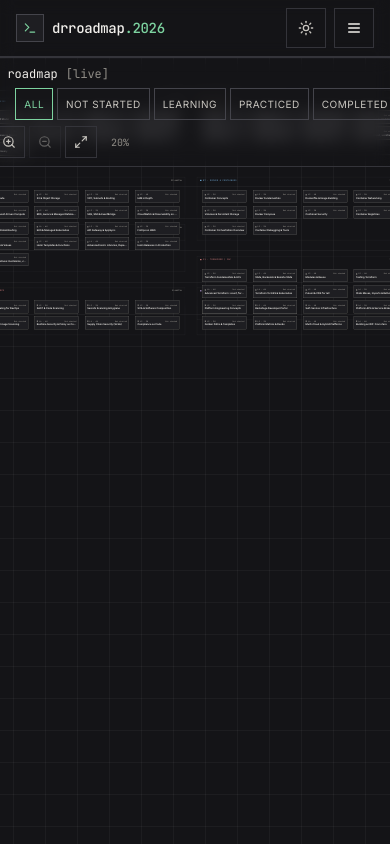
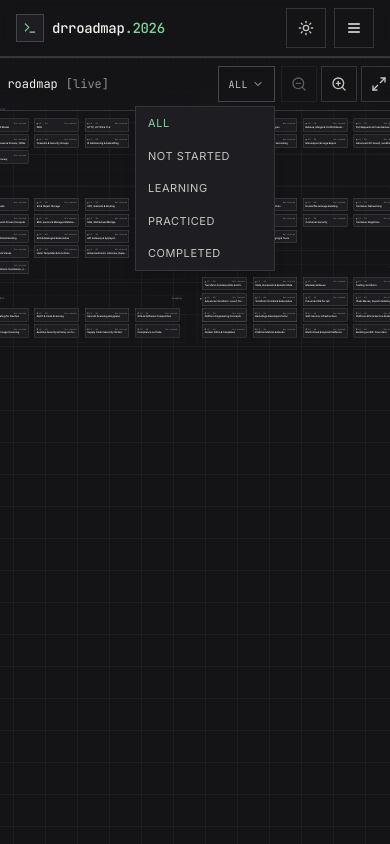
Before and after one commit to YogeshxSaini/devops-roadmap-2026, a Next.js app: page /roadmap in a window 390 px wide. Both pictures are taken after a click on the button "ALL". Shown: the top 844 px of the page. Built offline with nearby package versions, Linux system fonts and the light colour scheme.

Commit message:
fix(roadmap): pinch-zoom, double-tap to open, mobile filter dropdown, bottom-sheet panel

```diff
--- a/src/components/roadmap/InteractiveRoadmap.tsx
+++ b/src/components/roadmap/InteractiveRoadmap.tsx
@@ -1,13 +1,13 @@
 'use client';
 
-import { useEffect, useMemo, useRef, useState } from 'react';
+import { useCallback, useEffect, useMemo, useRef, useState } from 'react';
 import { useRouter } from 'next/navigation';
 import { useProgress } from '@/components/layout/ProgressProvider';
 import { setStatus } from '@/lib/progress';
 import { getRoadmapLayout, NODE_DIMENSIONS } from './layout';
 import type { SkillStatus } from '@/lib/types';
 import { CATEGORY_META } from '@/lib';
-import { ZoomIn, ZoomOut, Maximize2, Filter, X } from 'lucide-react';
+import { ZoomIn, ZoomOut, Maximize2, ChevronDown, X } from 'lucide-react';
 import { cn } from '@/lib/utils';
 
 const STATUS_COLOR: Record<SkillStatus, string> = {
@@ -25,7 +25,12 @@ const STATUS_LABEL: Record<SkillStatus, string> = {
 };
 
 const MIN_ZOOM = 0.2;
-const MAX_ZOOM = 1.5;
+const MAX_ZOOM = 2.5;
+const DOUBLE_TAP_MS = 300;
+const DOUBLE_TAP_DIST = 18;
+
+type Filter = 'all' | SkillStatus;
+const FILTERS: readonly Filter[] = ['all', 'not-started', 'learning', 'practiced', 'completed'];
 
 export function InteractiveRoadmap() {
   const router = useRouter();
@@ -35,10 +40,18 @@ export function InteractiveRoadmap() {
   const [fitZoom, setFitZoom] = useState(0.55);
   const [pan, setPan] = useState({ x: 0, y: 0 });
   const [isPanning, setIsPanning] = useState(false);
-  const [panStart, setPanStart] = useState({ x: 0, y: 0, panX: 0, panY: 0 });
-  const [filter, setFilter] = useState<'all' | SkillStatus>('all');
+  const panStartRef = useRef({ x: 0, y: 0, panX: 0, panY: 0 });
+  const [filter, setFilter] = useState<Filter>('all');
+  const [filterOpen, setFilterOpen] = useState(false);
   const [hovered, setHovered] = useState<string | null>(null);
   const [selected, setSelected] = useState<string | null>(null);
+
+  // Pinch-to-zoom state, kept in refs so we can read the live values inside
+  // touch event handlers without re-binding listeners on every change.
+  const pinchRef = useRef<{ dist: number; zoom: number; pan: { x: number; y: number }; midX: number; midY: number } | null>(null);
+
+  // Double-tap detection on touch: single tap selects, double tap opens.
+  const lastTapRef = useRef<{ id: string | null; t: number; x: number; y: number }>({ id: null, t: 0, x: 0, y: 0 });
 
   const layout = useMemo(() => getRoadmapLayout(progress), [progress]);
 
@@ -47,56 +60,103 @@ export function InteractiveRoadmap() {
     return layout.nodes.filter((n) => n.status === filter);
   }, [layout, filter]);
 
-  const handleFit = () => {
+  const handleFit = useCallback(() => {
     if (!containerRef.current) return;
     const cw = containerRef.current.clientWidth;
     const ch = containerRef.current.clientHeight;
-    const zX = (cw - 80) / layout.bounds.width;
+    if (cw === 0 || ch === 0) return;
+    const zX = (cw - 48) / layout.bounds.width;
     const zY = (ch - 80) / layout.bounds.height;
     const fit = Math.max(MIN_ZOOM, Math.min(zX, zY, 1));
     setFitZoom(fit);
     setZoom(fit);
     setPan({
       x: (cw - layout.bounds.width * fit) / 2,
-      y: 40,
+      y: 48,
     });
-  };
+  }, [layout.bounds.width, layout.bounds.height]);
 
+  // Refit on first measurement and whenever the container resizes
+  // (orientation change, browser chrome show/hide on mobile, layout shift).
   useEffect(() => {
+    const el = containerRef.current;
+    if (!el) return;
     handleFit();
-    // eslint-disable-next-line react-hooks/exhaustive-deps
-  }, [layout.bounds.width, layout.bounds.height]);
+    if (typeof ResizeObserver === 'undefined') return;
+    const ro = new ResizeObserver(() => handleFit());
+    ro.observe(el);
+    return () => ro.disconnect();
+  }, [handleFit]);
 
   const onMouseDown = (e: React.MouseEvent) => {
     if ((e.target as HTMLElement).closest('button[data-node]')) return;
     setIsPanning(true);
-    setPanStart({ x: e.clientX, y: e.clientY, panX: pan.x, panY: pan.y });
+    panStartRef.current = { x: e.clientX, y: e.clientY, panX: pan.x, panY: pan.y };
   };
 
   const onMouseMove = (e: React.MouseEvent) => {
     if (!isPanning) return;
-    setPan({ x: panStart.panX + (e.clientX - panStart.x), y: panStart.panY + (e.clientY - panStart.y) });
+    setPan({
+      x: panStartRef.current.panX + (e.clientX - panStartRef.current.x),
+      y: panStartRef.current.panY + (e.clientY - panStartRef.current.y),
+    });
   };
 
   const onMouseUp = () => setIsPanning(false);
 
-  // Touch support: single-finger pan, pinch ignored (wheel zoom still works on
-  // devices that report wheel from trackpad). Tap on a node still triggers click
-  // via the button's own onClick — we only intercept when starting on the
-  // background.
+  // Touch: single-finger pans the canvas, two-finger pinch zooms. Tap on a
+  // node still triggers the button's own click — we only intercept when the
+  // touch starts on the background, and a quick double-tap on a node
+  // navigates to the skill detail page.
   const onTouchStart = (e: React.TouchEvent) => {
-    if ((e.target as HTMLElement).closest('button[data-node]')) return;
+    if (e.touches.length === 2) {
+      // Start pinch: capture current distance and zoom.
+      e.preventDefault();
+      const [a, b] = [e.touches[0], e.touches[1]];
+      const dist = Math.hypot(a.clientX - b.clientX, a.clientY - b.clientY);
+      const midX = (a.clientX + b.clientX) / 2;
+      const midY = (a.clientY + b.clientY) / 2;
+      pinchRef.current = { dist, zoom, pan: { ...pan }, midX, midY };
+      setIsPanning(false);
+      return;
+    }
     if (e.touches.length !== 1) return;
     const t = e.touches[0];
+    // Don't pan if the user started on a node — let the button handle taps.
+    if ((e.target as HTMLElement).closest('button[data-node]')) return;
     setIsPanning(true);
-    setPanStart({ x: t.clientX, y: t.clientY, panX: pan.x, panY: pan.y });
+    panStartRef.current = { x: t.clientX, y: t.clientY, panX: pan.x, panY: pan.y };
   };
+
   const onTouchMove = (e: React.TouchEvent) => {
+    if (e.touches.length === 2 && pinchRef.current) {
+      e.preventDefault();
+      const [a, b] = [e.touches[0], e.touches[1]];
+      const dist = Math.hypot(a.clientX - b.clientX, a.clientY - b.clientY);
+      const midX = (a.clientX + b.clientX) / 2;
+      const midY = (a.clientY + b.clientY) / 2;
+      const start = pinchRef.current;
+      const ratio = dist / start.dist;
+      const nextZoom = Math.max(fitZoom, Math.min(MAX_ZOOM, start.zoom * ratio));
+      // Keep the pinch midpoint stable in screen space while zooming.
+      const dx = (midX - start.midX) / nextZoom;
+      const dy = (midY - start.midY) / nextZoom;
+      setZoom(nextZoom);
+      setPan({ x: start.pan.x - dx * nextZoom + (midX - start.midX), y: start.pan.y - dy * nextZoom + (midY - start.midY) });
+      return;
+    }
     if (!isPanning || e.touches.length !== 1) return;
     const t = e.touches[0];
-    setPan({ x: panStart.panX + (t.clientX - panStart.x), y: panStart.panY + (t.clientY - panStart.y) });
+    setPan({
+      x: panStartRef.current.panX + (t.clientX - panStartRef.current.x),
+      y: panStartRef.current.panY + (t.clientY - panStartRef.current.y),
+    });
   };
-  const onTouchEnd = () => setIsPanning(false);
+
+  const onTouchEnd = () => {
+    setIsPanning(false);
+    pinchRef.current = null;
+  };
 
   const onWheel = (e: React.WheelEvent) => {
     e.preventDefault();
@@ -110,8 +170,33 @@ export function InteractiveRoadmap() {
   const onZoomIn = () => setZoom((z) => Math.min(MAX_ZOOM, z + 0.1));
   const onZoomOut = () => setZoom((z) => Math.max(fitZoom, z - 0.1));
 
+  // On touch devices the button's onClick fires after a successful double-tap
+  // detection in onNodeTouchStart, so we only need to open the panel on tap.
+  // On mouse, every click opens the panel; doubleClick is wired separately.
   const onNodeClick = (id: string) => {
     setSelected(id);
+  };
+
+  // Track tap coordinates for double-tap distance check. If the user double-
+  // taps on the same node within DOUBLE_TAP_MS and within DOUBLE_TAP_DIST, we
+  // navigate immediately and suppress the subsequent click that would just
+  // open the panel.
+  const onNodeTouchStart = (id: string, e: React.TouchEvent) => {
+    if (e.touches.length !== 1) return;
+    const now = Date.now();
+    const t = e.touches[0];
+    const last = lastTapRef.current;
+    if (
+      last.id === id &&
+      now - last.t < DOUBLE_TAP_MS &&
+      Math.hypot(t.clientX - last.x, t.clientY - last.y) < DOUBLE_TAP_DIST
+    ) {
+      e.preventDefault();
+      lastTapRef.current = { id: null, t: 0, x: 0, y: 0 };
+      router.push(`/skills/${id}`);
+    } else {
+      lastTapRef.current = { id, t: now, x: t.clientX, y: t.clientY };
+    }
   };
 
   const onNodeDouble = (id: string) => {
@@ -124,6 +209,8 @@ export function InteractiveRoadmap() {
 
   const selectedNode = selected ? layout.nodes.find((n) => n.id === selected) : null;
 
+  const filterLabel = filter === 'all' ? 'All' : STATUS_LABEL[filter as SkillStatus];
+
   return (
     <div className="relative w-full h-[calc(100vh-3.5rem)] bg-bg-base border border-border-subtle overflow-hidden">
       {/* Header / controls */}
@@ -133,8 +220,54 @@ export function InteractiveRoadmap() {
           <span className="hidden sm:inline"> --interactive</span>
           <span className="text-fg-dim ml-2">[{hydrated ? 'live' : 'loading'}]</span>
         </div>
-        <div className="ml-auto flex flex-wrap items-center gap-1">
-          {(['all', 'not-started', 'learning', 'practiced', 'completed'] as const).map((f) => (
+
+        {/* Filter: dropdown on mobile (saves horizontal space), inline chips on sm+ */}
+        <div className="ml-auto flex items-center gap-1">
+          <div className="relative sm:hidden">
+            <button
+              onClick={() => setFilterOpen((o) => !o)}
+              aria-haspopup="listbox"
+              aria-expanded={filterOpen}
+              className="inline-flex items-center justify-center gap-1 min-h-[36px] text-mono text-[10px] px-2.5 py-1 border border-border text-fg-muted uppercase tracking-wider"
+            >
+              <span>{filterLabel}</span>
+              <ChevronDown className="w-3 h-3" />
+            </button>
+            {filterOpen && (
+              <>
+                <button
+                  aria-label="Close filter"
+                  className="fixed inset-0 z-10 cursor-default"
+                  onClick={() => setFilterOpen(false)}
+                />
+                <ul
+                  role="listbox"
+                  className="absolute right-0 top-full mt-1 z-20 min-w-[140px] bg-bg-raised border border-border-subtle shadow-lg"
+                >
+                  {FILTERS.map((f) => (
+                    <li key={f}>
+                      <button
+                        onClick={() => {
+                          setFilter(f);
+                          setFilterOpen(false);
+                        }}
+                        className={cn(
+                          'w-full text-left text-mono text-[11px] px-3 py-2 uppercase tracking-wider',
+                          filter === f ? 'text-accent bg-accent/10' : 'text-fg-muted hover:text-fg-primary'
+                        )}
+                        role="option"
+                        aria-selected={filter === f}
+                      >
+                        {f === 'all' ? 'All' : f.replace('-', ' ')}
+                      </button>
+                    </li>
+                  ))}
+                </ul>
+              </>
+            )}
+          </div>
+          <div className="hidden sm:flex flex-wrap items-center gap-1">
+            {FILTERS.map((f) => (
               <button
                 key={f}
                 onClick={() => setFilter(f)}
@@ -149,35 +282,37 @@ export function InteractiveRoadmap() {
               </button>
             ))}
           </div>
+        </div>
+
         <div className="hidden sm:block w-px h-5 bg-border-subtle mx-1" />
         <div className="flex items-center gap-1">
-          <button
-            onClick={onZoomIn}
-            className="inline-flex items-center justify-center min-h-[32px] min-w-[32px] p-1.5 border border-border-subtle text-fg-muted hover:text-fg-primary"
-            aria-label="Zoom in"
-          >
-            <ZoomIn className="w-3.5 h-3.5" />
-          </button>
           <button
             onClick={onZoomOut}
             disabled={zoom <= fitZoom + 0.001}
             className={cn(
-              'inline-flex items-center justify-center min-h-[32px] min-w-[32px] p-1.5 border border-border-subtle text-fg-muted hover:text-fg-primary',
+              'inline-flex items-center justify-center min-h-[36px] min-w-[36px] sm:min-h-[32px] sm:min-w-[32px] p-1.5 border border-border-subtle text-fg-muted hover:text-fg-primary',
               zoom <= fitZoom + 0.001 && 'opacity-40 cursor-not-allowed hover:text-fg-muted'
             )}
             aria-label="Zoom out"
           >
-            <ZoomOut className="w-3.5 h-3.5" />
+            <ZoomOut className="w-4 h-4 sm:w-3.5 sm:h-3.5" />
+          </button>
+          <button
+            onClick={onZoomIn}
+            className="inline-flex items-center justify-center min-h-[36px] min-w-[36px] sm:min-h-[32px] sm:min-w-[32px] p-1.5 border border-border-subtle text-fg-muted hover:text-fg-primary"
+            aria-label="Zoom in"
+          >
+            <ZoomIn className="w-4 h-4 sm:w-3.5 sm:h-3.5" />
           </button>
           <button
             onClick={handleFit}
-            className="inline-flex items-center justify-center min-h-[32px] min-w-[32px] p-1.5 border border-border-subtle text-fg-muted hover:text-fg-primary"
-            aria-label="Fit"
+            className="inline-flex items-center justify-center min-h-[36px] min-w-[36px] sm:min-h-[32px] sm:min-w-[32px] p-1.5 border border-border-subtle text-fg-muted hover:text-fg-primary"
+            aria-label="Fit to view"
           >
-            <Maximize2 className="w-3.5 h-3.5" />
+            <Maximize2 className="w-4 h-4 sm:w-3.5 sm:h-3.5" />
           </button>
         </div>
-        <div className="text-mono text-[10px] text-fg-dim px-2 whitespace-nowrap">
+        <div className="text-mono text-[10px] text-fg-dim px-2 whitespace-nowrap hidden xs:inline">
           {Math.round(zoom * 100)}%
         </div>
       </div>
@@ -185,7 +320,7 @@ export function InteractiveRoadmap() {
       {/* Canvas */}
       <div
         ref={containerRef}
-        className={cn('absolute inset-0 pt-12 cursor-grab', isPanning && 'cursor-grabbing')}
+        className={cn('absolute inset-0 pt-14 sm:pt-12 cursor-grab', isPanning && 'cursor-grabbing')}
         onMouseDown={onMouseDown}
         onMouseMove={onMouseMove}
         onMouseUp={onMouseUp}
@@ -251,6 +386,7 @@ export function InteractiveRoadmap() {
                 onMouseEnter={() => setHovered(n.id)}
                 onMouseLeave={() => setHovered((h) => (h === n.id ? null : h))}
                 onClick={() => onNodeClick(n.id)}
+                onTouchStart={(e) => onNodeTouchStart(n.id, e)}
                 onDoubleClick={() => onNodeDouble(n.id)}
                 className={cn(
                   'absolute text-left transition-shadow border bg-bg-raised',
@@ -284,9 +420,15 @@ export function InteractiveRoadmap() {
         </div>
       </div>
 
-      {/* Selected node panel */}
+      {/* Selected node panel — bottom sheet on mobile, side panel on sm+ */}
       {selectedNode && (
-        <div className="absolute right-0 top-12 bottom-0 w-full sm:w-80 max-w-md sm:max-w-none mx-auto sm:mx-0 bg-bg-raised border-l border-border-subtle sm:border-l border-t sm:border-t-0 border-border-subtle z-20 overflow-y-auto">
+        <>
+          <button
+            aria-label="Close panel"
+            onClick={() => setSelected(null)}
+            className="sm:hidden fixed inset-0 z-10 bg-black/30 cursor-default"
+          />
+          <div className="absolute left-0 right-0 bottom-0 sm:left-auto sm:right-0 sm:top-12 sm:bottom-0 w-full sm:w-80 sm:max-w-none bg-bg-raised border-t sm:border-t-0 sm:border-l border-border-subtle z-20 overflow-y-auto max-h-[80vh] sm:max-h-none">
             <div className="p-4 border-b border-border-subtle flex items-start gap-2">
               <div className="flex-1 min-w-0">
                 <div className="eyebrow text-fg-muted">{CATEGORY_META[selectedNode.category].label}</div>
@@ -294,7 +436,7 @@ export function InteractiveRoadmap() {
               </div>
               <button
                 onClick={() => setSelected(null)}
-              className="p-1 border border-border-subtle text-fg-muted hover:text-fg-primary"
+                className="inline-flex items-center justify-center min-h-[32px] min-w-[32px] p-1.5 border border-border-subtle text-fg-muted hover:text-fg-primary"
                 aria-label="Close"
               >
                 <X className="w-3.5 h-3.5" />
@@ -321,7 +463,7 @@ export function InteractiveRoadmap() {
                       key={s}
                       onClick={() => setNodeStatus(selectedNode.id, s)}
                       className={cn(
-                      'text-mono text-[10px] py-1.5 border uppercase tracking-wider',
+                        'inline-flex items-center justify-center min-h-[36px] text-mono text-[10px] py-1.5 border uppercase tracking-wider',
                         selectedNode.status === s
                           ? 'border-accent text-accent bg-accent/10'
                           : 'border-border-subtle text-fg-muted hover:text-fg-primary'
@@ -347,12 +489,13 @@ export function InteractiveRoadmap() {
 
               <button
                 onClick={() => router.push(`/skills/${selectedNode.id}`)}
-              className="w-full text-mono text-xs py-2 border border-accent text-accent hover:bg-accent/10"
+                className="inline-flex items-center justify-center w-full min-h-[40px] text-mono text-xs py-2 border border-accent text-accent hover:bg-accent/10"
               >
                 OPEN SKILL DETAIL →
               </button>
             </div>
           </div>
+        </>
       )}
 
       {/* Legend */}
@@ -365,7 +508,7 @@ export function InteractiveRoadmap() {
           </div>
         ))}
         <div className="text-fg-dim mt-2 pt-2 border-t border-border-subtle">
-          CLICK · status · DBLCLICK · open
+          TAP · status · DBLTAP · open
         </div>
       </div>
     </div>
```
Lines whose indentation alone changed are shown as unchanged.
